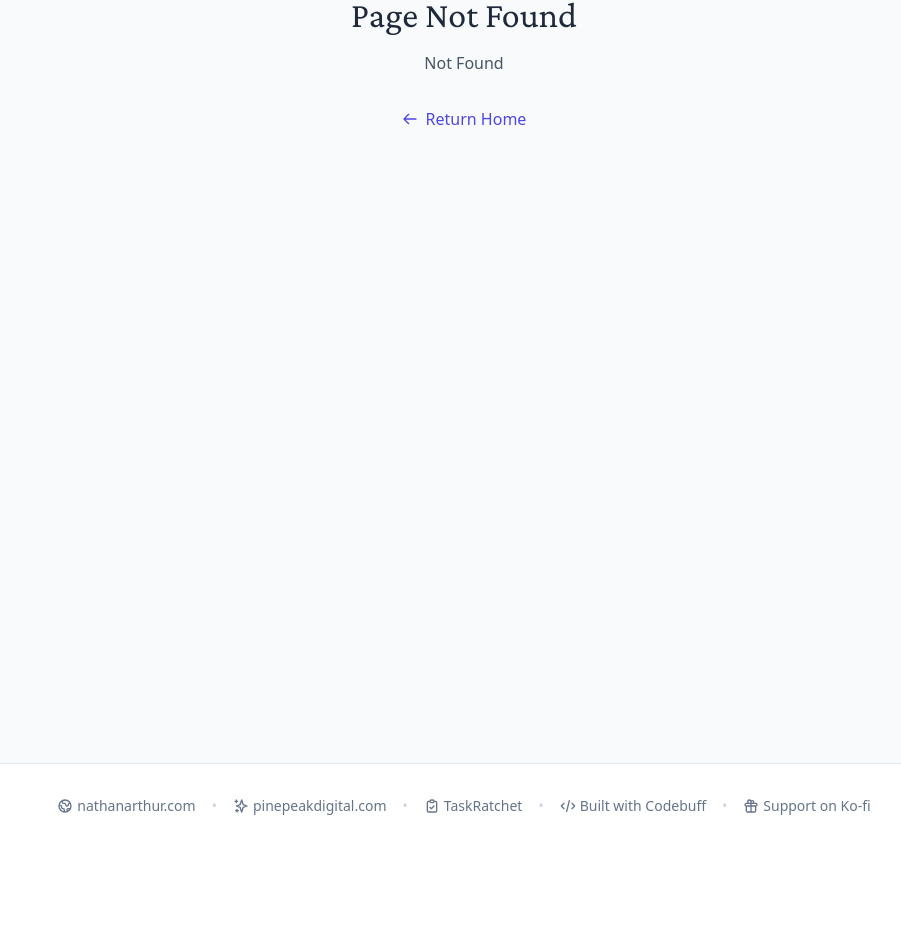
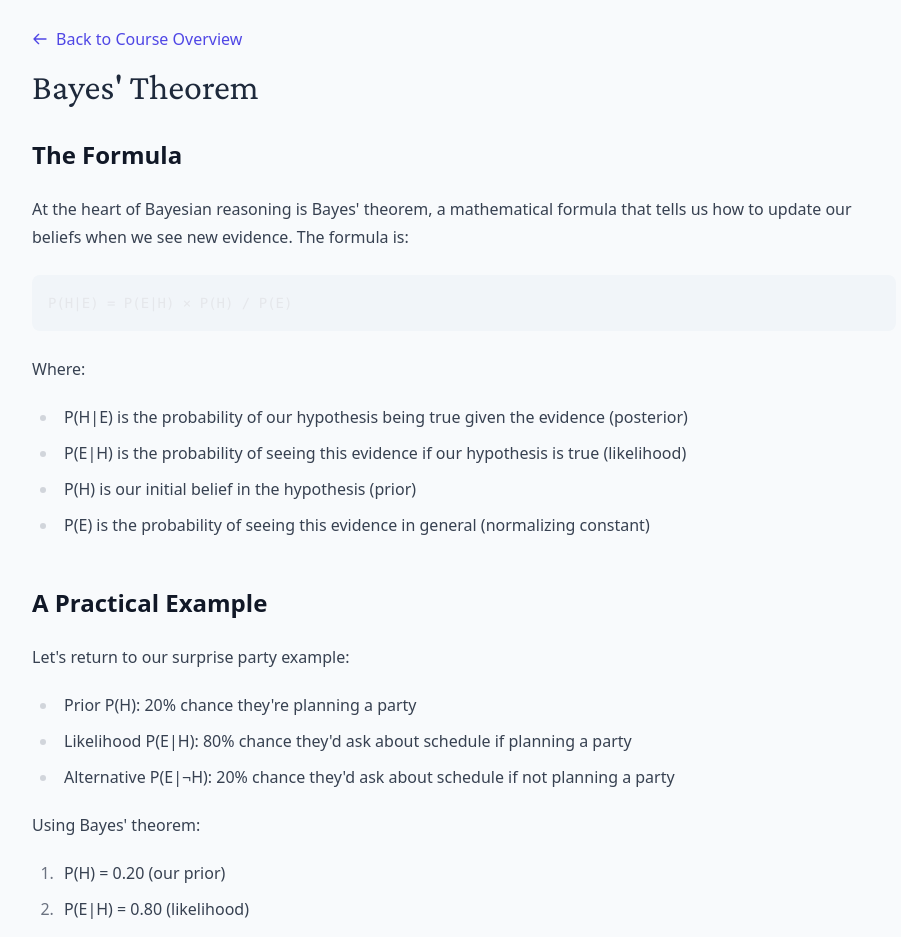
Before and after one commit to narthur/bayes, a SvelteKit app: page /learn/lesson-1 in a window 1280 px wide. Before the commit this address had no page. Shown: the part 102-1039 px from the top of the page, without its empty margins (176-1077 px from the left). Before the commit the page ends 950 px from the top, so only its background shows below. Built offline with nearby package versions, Linux system fonts and the light colour scheme.

Commit message:
work on course

```diff
--- a/package.json
+++ b/package.json
@@ -27,7 +27,6 @@
 		"eslint-config-prettier": "^9.1.0",
 		"eslint-plugin-svelte": "^2.36.0",
 		"globals": "^15.0.0",
-		"mdsvex": "^0.12.3",
 		"postcss": "^8.5.1",
 		"prettier": "^3.3.2",
 		"prettier-plugin-svelte": "^3.2.6",
--- a/src/routes/learn/introduction/+page.svelte
+++ b/src/routes/learn/introduction/+page.svelte
@@ -2,7 +2,6 @@
 	import { onMount } from 'svelte';
 	import type { CourseProgress } from '$lib/types';
 	import { loadCourseProgress, saveCourseProgress } from '$lib/storage';
-	import Introduction from './Introduction.md';
 
 	let progress: CourseProgress;
 
@@ -15,5 +14,83 @@
 </script>
 
 <main class="bg-slate-50 dark:bg-slate-900 py-16">
-	<Introduction />
+	<div class="max-w-4xl mx-auto px-4">
+		<div class="mb-8">
+			<a
+				href="/learn"
+				class="text-indigo-600 hover:text-indigo-700 dark:text-indigo-400 dark:hover:text-indigo-300 flex items-center gap-2 mb-4"
+			>
+				<svg class="w-4 h-4" fill="none" stroke="currentColor" viewBox="0 0 24 24">
+					<path
+						stroke-linecap="round"
+						stroke-linejoin="round"
+						stroke-width="2"
+						d="M10 19l-7-7m0 0l7-7m-7 7h18"
+					/>
+				</svg>
+				Back to Course Overview
+			</a>
+			<h1 class="text-4xl font-serif text-slate-800 dark:text-slate-100">Introduction to Bayesian Reasoning</h1>
+		</div>
+
+		<div class="prose dark:prose-invert max-w-none">
+			<h2>What is Bayesian Reasoning?</h2>
+			<p>
+				Bayesian reasoning is a method of thinking that helps us update our beliefs based on new evidence.
+				It's named after Thomas Bayes, an 18th-century statistician who first formalized this approach.
+			</p>
+
+			<h2>The Core Concept</h2>
+			<p>
+				At its heart, Bayesian reasoning is about starting with what we already believe (our "prior") and
+				then updating that belief when we see new evidence. The strength of the update depends on how
+				surprising the evidence would be if our belief was true versus if it was false.
+			</p>
+
+			<h2>A Simple Example</h2>
+			<p>
+				Imagine you're trying to figure out if your friend is planning a surprise party for you. You
+				start with a guess - maybe there's a 20% chance they are (this is your prior probability).
+			</p>
+
+			<p>
+				Then you notice your friend asking about your schedule for next weekend. How much should this
+				change your belief? It depends on two things:
+			</p>
+
+			<ul>
+				<li>
+					How likely would they be to ask about your schedule if they were planning a party? (Pretty
+					likely, maybe 80%)
+				</li>
+				<li>
+					How likely would they be to ask about your schedule if they weren't planning a party? (Less
+					likely, maybe 20%)
+				</li>
+			</ul>
+
+			<p>
+				Because the evidence (asking about your schedule) is more likely in the world where they're
+				planning a party, your belief that they're planning a party should increase.
+			</p>
+
+			<div class="mt-12 flex justify-between items-center">
+				<div></div>
+				<a
+					href="/learn/lesson-1"
+					class="px-6 py-3 bg-indigo-600 text-white rounded-lg hover:bg-indigo-700 transition-colors font-medium no-underline flex items-center gap-2"
+				>
+					Next Lesson
+					<svg class="w-4 h-4" fill="none" stroke="currentColor" viewBox="0 0 24 24">
+						<path
+							stroke-linecap="round"
+							stroke-linejoin="round"
+							stroke-width="2"
+							d="M14 5l7 7m0 0l-7 7m7-7H3"
+						/>
+					</svg>
+				</a>
+			</div>
+		</div>
+	</div>
 </main>
--- /dev/null
+++ b/src/routes/learn/lesson-1/+page.svelte
@@ -0,0 +1,124 @@
+<script lang="ts">
+	import { onMount } from 'svelte';
+	import type { CourseProgress } from '$lib/types';
+	import { loadCourseProgress, saveCourseProgress } from '$lib/storage';
+
+	let progress: CourseProgress;
+
+	onMount(() => {
+		progress = loadCourseProgress();
+		progress.currentLesson = 'lesson-1';
+		progress.lastVisited = Date.now();
+		saveCourseProgress(progress);
+	});
+</script>
+
+<main class="bg-slate-50 dark:bg-slate-900 py-16">
+	<div class="max-w-4xl mx-auto px-4">
+		<div class="mb-8">
+			<a
+				href="/learn"
+				class="text-indigo-600 hover:text-indigo-700 dark:text-indigo-400 dark:hover:text-indigo-300 flex items-center gap-2 mb-4"
+			>
+				<svg class="w-4 h-4" fill="none" stroke="currentColor" viewBox="0 0 24 24">
+					<path
+						stroke-linecap="round"
+						stroke-linejoin="round"
+						stroke-width="2"
+						d="M10 19l-7-7m0 0l7-7m-7 7h18"
+					/>
+				</svg>
+				Back to Course Overview
+			</a>
+			<h1 class="text-4xl font-serif text-slate-800 dark:text-slate-100">Bayes' Theorem</h1>
+		</div>
+
+		<div class="prose dark:prose-invert max-w-none">
+			<h2>The Formula</h2>
+			<p>
+				At the heart of Bayesian reasoning is Bayes' theorem, a mathematical formula that tells us how to
+				update our beliefs when we see new evidence. The formula is:
+			</p>
+
+			<pre class="bg-slate-100 dark:bg-slate-800 p-4 rounded-lg">P(H|E) = P(E|H) × P(H) / P(E)</pre>
+
+			<p>Where:</p>
+			<ul>
+				<li>P(H|E) is the probability of our hypothesis being true given the evidence (posterior)</li>
+				<li>P(E|H) is the probability of seeing this evidence if our hypothesis is true (likelihood)</li>
+				<li>P(H) is our initial belief in the hypothesis (prior)</li>
+				<li>P(E) is the probability of seeing this evidence in general (normalizing constant)</li>
+			</ul>
+
+			<h2>A Practical Example</h2>
+			<p>Let's return to our surprise party example:</p>
+
+			<ul>
+				<li>Prior P(H): 20% chance they're planning a party</li>
+				<li>Likelihood P(E|H): 80% chance they'd ask about schedule if planning a party</li>
+				<li>Alternative P(E|¬H): 20% chance they'd ask about schedule if not planning a party</li>
+			</ul>
+
+			<p>Using Bayes' theorem:</p>
+			<ol>
+				<li>P(H) = 0.20 (our prior)</li>
+				<li>P(E|H) = 0.80 (likelihood)</li>
+				<li>
+					P(E) = P(E|H)×P(H) + P(E|¬H)×P(¬H)<br />
+					= 0.80×0.20 + 0.20×0.80<br />
+					= 0.16 + 0.16<br />
+					= 0.32
+				</li>
+			</ol>
+
+			<p>Therefore:<br />P(H|E) = (0.80 × 0.20) / 0.32 = 0.50</p>
+
+			<p>Our belief in a surprise party should increase from 20% to 50% after seeing this evidence!</p>
+
+			<h2>Practice</h2>
+			<p>Try applying this to your own beliefs:</p>
+			<ol>
+				<li>Start with a hypothesis and assign it a prior probability</li>
+				<li>
+					When you see new evidence, estimate:
+					<ul>
+						<li>How likely you'd see this evidence if your hypothesis was true</li>
+						<li>How likely you'd see this evidence if your hypothesis was false</li>
+					</ul>
+				</li>
+				<li>Use Bayes' theorem to calculate your new belief</li>
+			</ol>
+
+			<div class="mt-12 flex justify-between items-center">
+				<a
+					href="/learn/introduction"
+					class="px-6 py-3 bg-indigo-600 text-white rounded-lg hover:bg-indigo-700 transition-colors font-medium no-underline flex items-center gap-2"
+				>
+					<svg class="w-4 h-4" fill="none" stroke="currentColor" viewBox="0 0 24 24">
+						<path
+							stroke-linecap="round"
+							stroke-linejoin="round"
+							stroke-width="2"
+							d="M10 19l-7-7m0 0l7-7m-7 7h18"
+						/>
+					</svg>
+					Previous Lesson
+				</a>
+				<a
+					href="/learn/lesson-2"
+					class="px-6 py-3 bg-indigo-600 text-white rounded-lg hover:bg-indigo-700 transition-colors font-medium no-underline flex items-center gap-2"
+				>
+					Next Lesson
+					<svg class="w-4 h-4" fill="none" stroke="currentColor" viewBox="0 0 24 24">
+						<path
+							stroke-linecap="round"
+							stroke-linejoin="round"
+							stroke-width="2"
+							d="M14 5l7 7m0 0l-7 7m7-7H3"
+						/>
+					</svg>
+				</a>
+			</div>
+		</div>
+	</div>
+</main>
--- a/svelte.config.js
+++ b/svelte.config.js
@@ -1,19 +1,12 @@
 import adapter from '@sveltejs/adapter-static';
 import { vitePreprocess } from '@sveltejs/vite-plugin-svelte';
-import { mdsvex } from 'mdsvex';
 
 /** @type {import('@sveltejs/kit').Config} */
 const config = {
 	kit: {
 		adapter: adapter()
 	},
-	extensions: ['.svelte', '.md', '.svx'],
-	preprocess: [
-		vitePreprocess(),
-		mdsvex({
-			extensions: ['.md', '.svx']
-		})
-	]
+	preprocess: vitePreprocess()
 };
 
 export default config;
```
Also changed, not shown: src/routes/learn/introduction/Introduction.md (deleted, +0 -46 lines), 1 other file (tests, documents, lock files or other folders).
